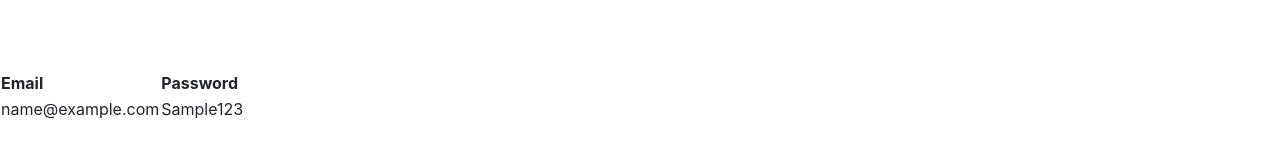
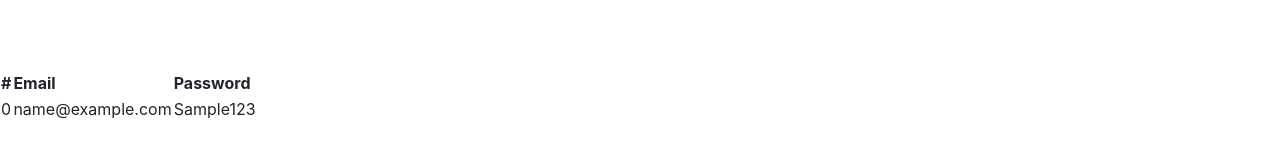
Before and after one commit to abderrahmanyouabd/angular-template-core, an Angular app: page / in a window 1280 px wide. Both pictures are taken after typing "name@example.com", "Sample123" into the empty fields and a click on the button "Submit". Shown: the part 643-797 px from the top of the page. Built offline with nearby package versions, Linux system fonts and the light colour scheme.

Commit message:
feat: data binding json object

```diff
--- a/src/app/my-first-comp/my-first-comp.component.html
+++ b/src/app/my-first-comp/my-first-comp.component.html
@@ -18,12 +18,14 @@
 <table *ngIf="isSubmitted">
   <thead>
   <tr>
+    <th>#</th>
     <th>Email</th>
     <th>Password</th>
   </tr>
   </thead>
   <tbody *ngFor="let p of list">
   <tr>
+    <td>{{list.indexOf(p)}}</td>
     <td>{{p.n1}}</td>
     <td>{{p.n2}}</td>
   </tr>
```
